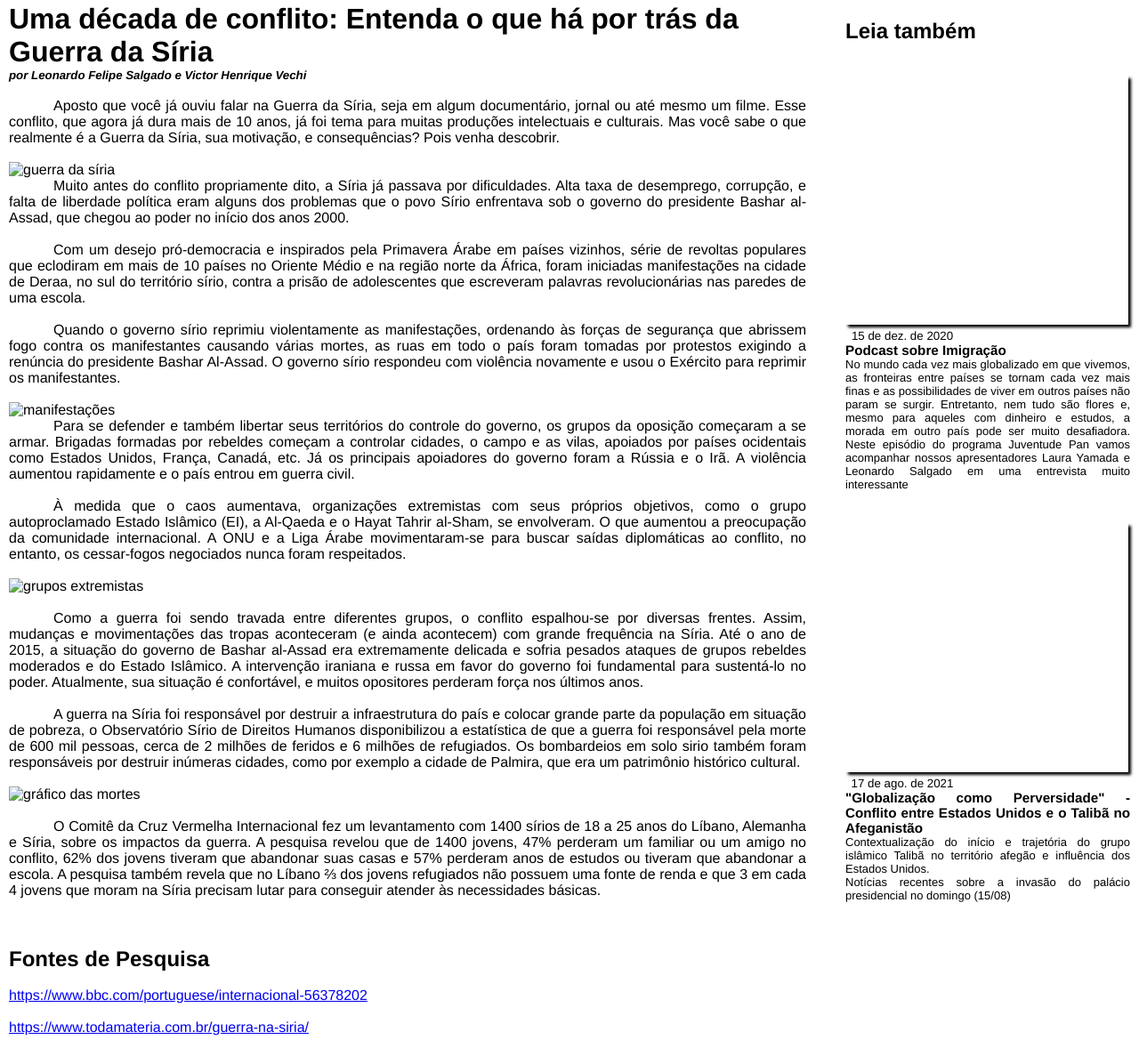
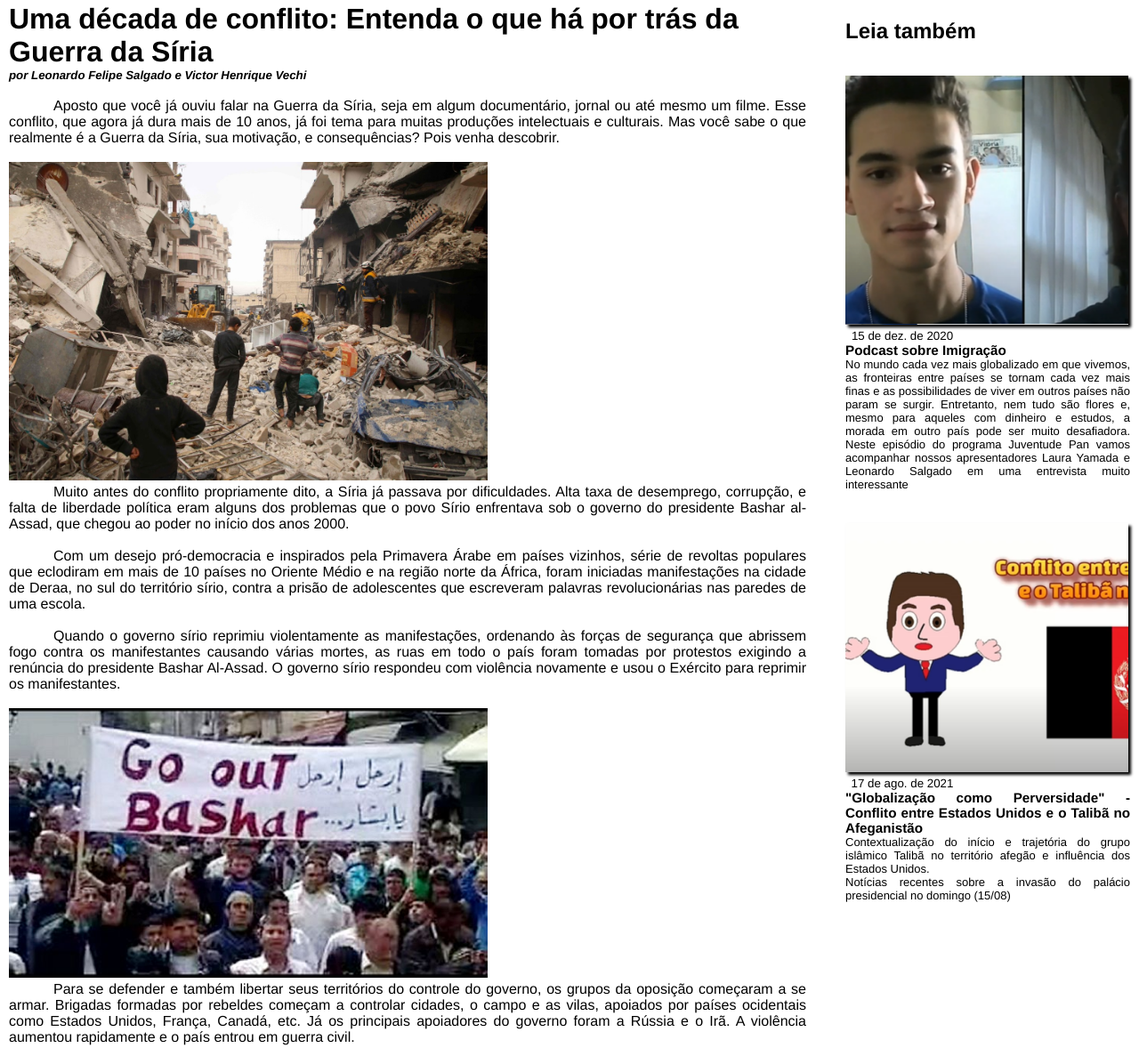
Before and after one commit to Salgado2004/Proposta-de-atividade-pagina-de-noticia-com-o-tema-A-Guerra-na-Siria., a plain HTML site: page PropostaAtividade_noticiaGuerraSiria.html in a window 1280 px wide. Shown: the part 91-1269 px from the top of the page at 89% size. Drawn offline with Linux system fonts and the light colour scheme.

Commit message:
Update PropostaAtividade_noticiaGuerraSiria.html

```diff
--- a/PropostaAtividade_noticiaGuerraSiria.html
+++ b/PropostaAtividade_noticiaGuerraSiria.html
@@ -5,7 +5,7 @@
     <meta http-equiv="X-UA-Compatible" content="IE=edge">
     <meta name="viewport" content="width=device-width, initial-scale=1.0">
     <title>Uma década de conflito: Entenda o que há por trás da Guerra da Síria</title>
-    <link rel="icon" type="image/png" href="imgs/ícone.png">
+    <link rel="icon" type="image/png" href="ícone.png">
     <link rel="stylesheet" href="formatation.css">
 
 </head>
@@ -27,17 +27,17 @@
           <h1>Uma década de conflito: Entenda o que há por trás da Guerra da Síria</h1>
           <h5><i>por Leonardo Felipe Salgado e Victor Henrique Vechi</i></h5><br>
           <p>Aposto que você já ouviu falar na Guerra da Síria, seja em algum documentário, jornal ou até mesmo um filme. Esse conflito, que agora já dura mais de 10 anos, já foi tema para muitas produções intelectuais e culturais. Mas você sabe o que realmente é a Guerra da Síria, sua motivação, e consequências? Pois venha descobrir.</p><br>
-          <img src="imgs/guerra da síria.jpg" alt="guerra da síria" width="60%"><br>
+          <img src="guerra da síria.jpg" alt="guerra da síria" width="60%"><br>
           <p>Muito antes do conflito propriamente dito, a Síria já passava por dificuldades. Alta taxa de desemprego, corrupção, e falta de liberdade política eram alguns dos problemas que o povo Sírio enfrentava sob o governo do presidente Bashar al-Assad, que chegou ao poder no início dos anos 2000.</p><br>
           <p>Com um desejo pró-democracia e inspirados pela Primavera Árabe em países vizinhos, série de revoltas populares que eclodiram em mais de 10 países no Oriente Médio e na região norte da África, foram iniciadas manifestações na cidade de Deraa, no sul do território sírio, contra a prisão de adolescentes que escreveram palavras revolucionárias nas paredes de uma escola.</p><br>
           <p>Quando o governo sírio reprimiu violentamente as manifestações, ordenando às forças de segurança que abrissem fogo contra os manifestantes causando várias mortes, as ruas em todo o país foram tomadas por protestos exigindo a renúncia do presidente Bashar Al-Assad. O governo sírio respondeu com violência novamente e usou o Exército para  reprimir os manifestantes.</p><br>
-          <img src="imgs/manifestações.jpeg" alt="manifestações" width="60%"><br>
+          <img src="manifestações.jpeg" alt="manifestações" width="60%"><br>
           <p>Para se defender e também libertar seus territórios do controle do governo, os grupos da oposição começaram a se armar. Brigadas formadas por rebeldes começam a controlar cidades, o campo e as vilas, apoiados por países ocidentais como Estados Unidos, França, Canadá, etc. Já os principais apoiadores do governo foram a Rússia e o Irã. A violência aumentou rapidamente e o país entrou em guerra civil.</p><br>
           <p>À medida que o caos aumentava, organizações extremistas com seus próprios objetivos, como o grupo autoproclamado Estado Islâmico (EI), a Al-Qaeda e o Hayat Tahrir al-Sham, se envolveram. O que aumentou a preocupação da comunidade internacional. A ONU e a Liga Árabe movimentaram-se para buscar saídas diplomáticas ao conflito,  no entanto, os cessar-fogos negociados nunca foram respeitados.</p><br>
-          <img src="imgs/grupos extremistas.jpg" alt="grupos extremistas" width="60%"><br><br>
+          <img src="grupos extremistas.jpg" alt="grupos extremistas" width="60%"><br><br>
           <p>Como a guerra foi sendo travada entre diferentes grupos, o conflito espalhou-se por diversas frentes. Assim, mudanças e movimentações das tropas aconteceram (e ainda acontecem) com grande frequência na Síria. Até o ano de 2015, a situação do governo de Bashar al-Assad era extremamente delicada e sofria pesados ataques de grupos rebeldes moderados e do Estado Islâmico. A intervenção iraniana e russa em favor do governo foi fundamental para sustentá-lo no poder. Atualmente, sua situação é confortável, e muitos opositores perderam força nos últimos anos.</p><br>
           <p>A guerra na Síria foi responsável por destruir a infraestrutura do país e colocar grande parte da população em situação de pobreza, o Observatório Sírio de Direitos Humanos disponibilizou a estatística de que a guerra foi responsável pela morte de 600 mil pessoas, cerca de 2 milhões de feridos e 6 milhões de refugiados. Os bombardeios em solo sirio também foram responsáveis por destruir inúmeras cidades, como por exemplo a cidade de Palmira, que era um patrimônio histórico cultural.</p><br>
-          <img src="imgs/gráfico.jpg" alt="gráfico das mortes" width="60%"><br><br>
+          <img src="gráfico.jpg" alt="gráfico das mortes" width="60%"><br><br>
           <p>O Comitê da Cruz Vermelha Internacional fez um levantamento com 1400 sírios de 18 a 25 anos do Líbano, Alemanha e Síria, sobre os impactos da guerra. A pesquisa revelou que de 1400 jovens, 47% perderam um familiar ou um amigo no conflito, 62% dos jovens tiveram que abandonar suas casas e 57% perderam anos de estudos ou tiveram que abandonar a escola. A pesquisa também revela que no Líbano ⅔ dos jovens refugiados não possuem uma fonte de renda e que 3 em cada 4 jovens que moram na Síria precisam lutar para conseguir atender às necessidades básicas.</p><br>
           <br><br>
           <h2>Fontes de Pesquisa</h2><br>
@@ -54,7 +54,7 @@
          <h2>Leia também</h2>
          <br><br>
          <a href="https://youtu.be/05ME78bj4hM" target="_blank">
-            <article style="background-image: url('imgs/img1.png');background-size: cover;">
+            <article style="background-image: url('img1.png');background-size: cover;">
             </article>
           </a>
           <div class="nome_coluna">
@@ -70,7 +70,7 @@
           </div>
           <br><br>
           <a href="https://youtu.be/OP-lG_0zGBY" target="_blank">
-             <article style="background-image: url('imgs/img2.png');background-size: cover;">
+             <article style="background-image: url('img2.png');background-size: cover;">
              </article>
            </a>
            <div class="nome_coluna">
```
